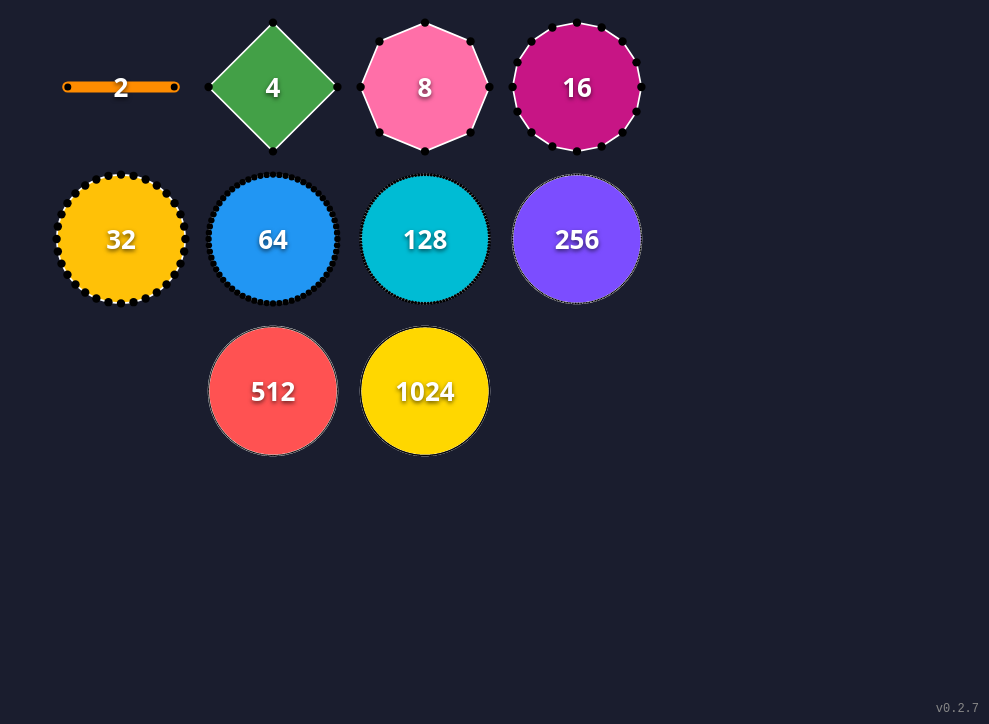
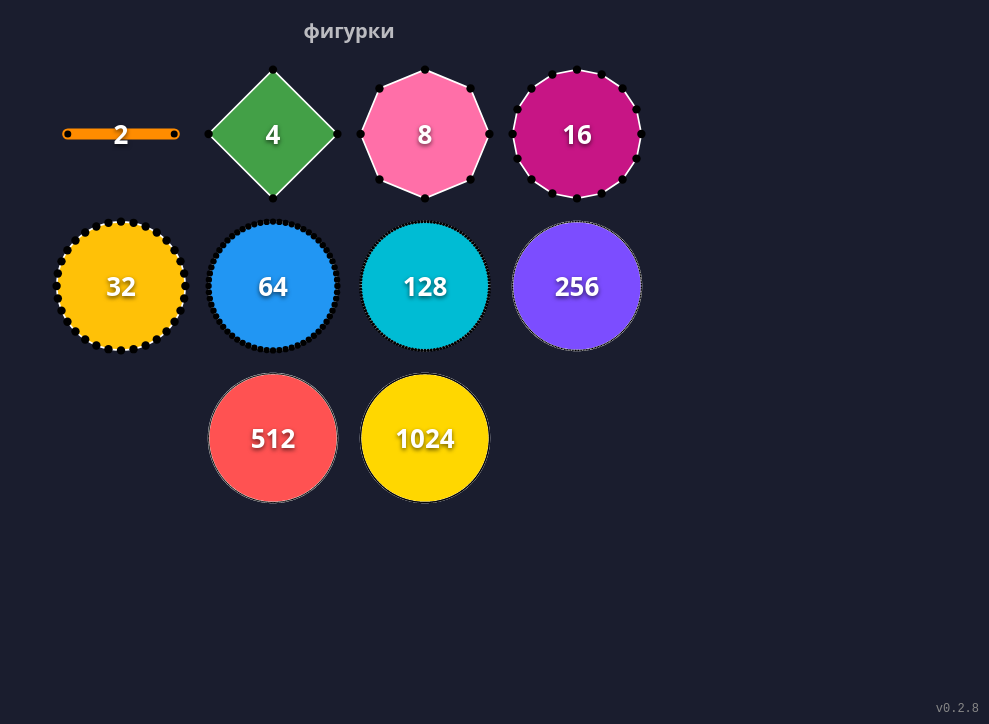
Before and after one commit to belousovAV/numgon, a website built with Vite: page index.html in a window 1280 px wide. Shown: the part 76-800 px from the top of the page, without its empty margins (291-1280 px from the left). Built offline with nearby package versions, Linux system fonts and the light colour scheme.

Commit message:
v0.2.8: добавил подзаголовок 'фигурки'

```diff
--- a/index.html
+++ b/index.html
@@ -8,6 +8,7 @@
 </head>
 <body>
   <h1>Цифроугольники</h1>
+  <h2>фигурки</h2>
   <div id="palette"></div>
   <script type="module" src="/src/main.js"></script>
 </body>
--- a/package.json
+++ b/package.json
@@ -1,6 +1,6 @@
 {
   "name": "numgon",
-  "version": "0.2.7",
+  "version": "0.2.8",
   "type": "module",
   "scripts": {
     "dev": "vite",
--- a/src/main.js
+++ b/src/main.js
@@ -1,7 +1,7 @@
 // Цифроугольники — главный файл
 // Шаг 1: палитра всех фигурок
 
-export const VERSION = '0.2.7';
+export const VERSION = '0.2.8';
 
 const LEVELS = [2, 4, 8, 16, 32, 64, 128, 256, 512, 1024];
 
--- a/src/style.css
+++ b/src/style.css
@@ -18,6 +18,11 @@ h1 {
   -webkit-background-clip: text;
   background-clip: text;
   color: transparent;
+}
+
+h2 {
+  font-size: 20px;
+  opacity: 0.7;
 }
 
 #palette {
```
